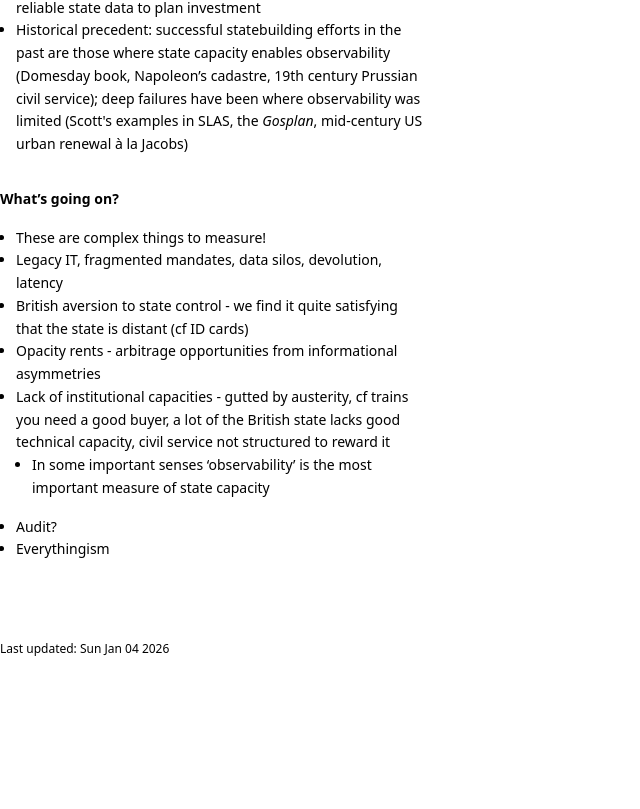
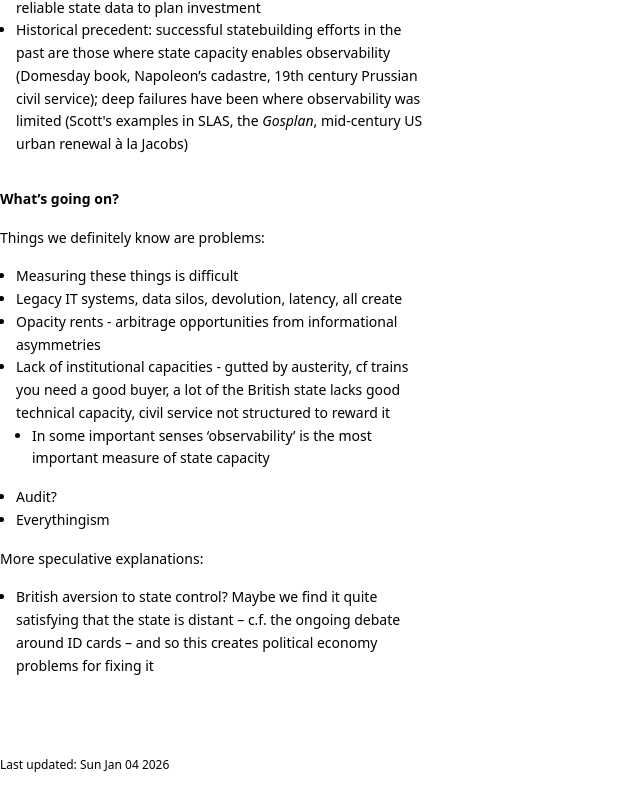
Before and after one commit to jamierumbelow/jamierumbelow.github.io, a website: page docs/flying-blind.html in a window 1280 px wide. Shown: the part 969-1778 px from the top of the page, without its empty margins (0-640 px from the left). Before the commit the page ends 1706 px from the top, so only its background shows below. Drawn offline with Linux system fonts and the light colour scheme.

Commit message:
deploy 2026-01-04T17:25:01.305Z

```diff
--- a/docs/flying-blind.html
+++ b/docs/flying-blind.html
@@ -54,10 +54,10 @@
 <li>Historical precedent: successful statebuilding efforts in the past are those where state capacity enables observability (Domesday book, Napoleon’s cadastre, 19th century Prussian civil service); deep failures have been where observability was limited (Scott's examples in SLAS, the <em>Gosplan</em>, mid-century US urban renewal à la Jacobs)</li>
 </ul>
 <h2>What’s going on?</h2>
+<p>Things we definitely know are problems:</p>
 <ul>
-<li>These are complex things to measure!</li>
-<li>Legacy IT, fragmented mandates, data silos, devolution, latency</li>
-<li>British aversion to state control - we find it quite satisfying that the state is distant (cf ID cards)</li>
+<li>Measuring these things is difficult</li>
+<li>Legacy IT systems, data silos, devolution, latency, all create</li>
 <li>Opacity rents - arbitrage opportunities from informational asymmetries</li>
 <li>Lack of institutional capacities - gutted by austerity, cf trains you need a good buyer, a lot of the British state lacks good technical capacity, civil service not structured to reward it
 <ul>
@@ -67,6 +67,10 @@
 <li>Audit?</li>
 <li>Everythingism</li>
 </ul>
+<p>More speculative explanations:</p>
+<ul>
+<li>British aversion to state control? Maybe we find it quite satisfying that the state is distant – c.f. the ongoing debate around ID cards – and so this creates political economy problems for fixing it</li>
+</ul>
 
 
         <footer class="w-full mt-20 mb-20 text-xs">Last updated: Sun Jan 04 2026</footer>
```
